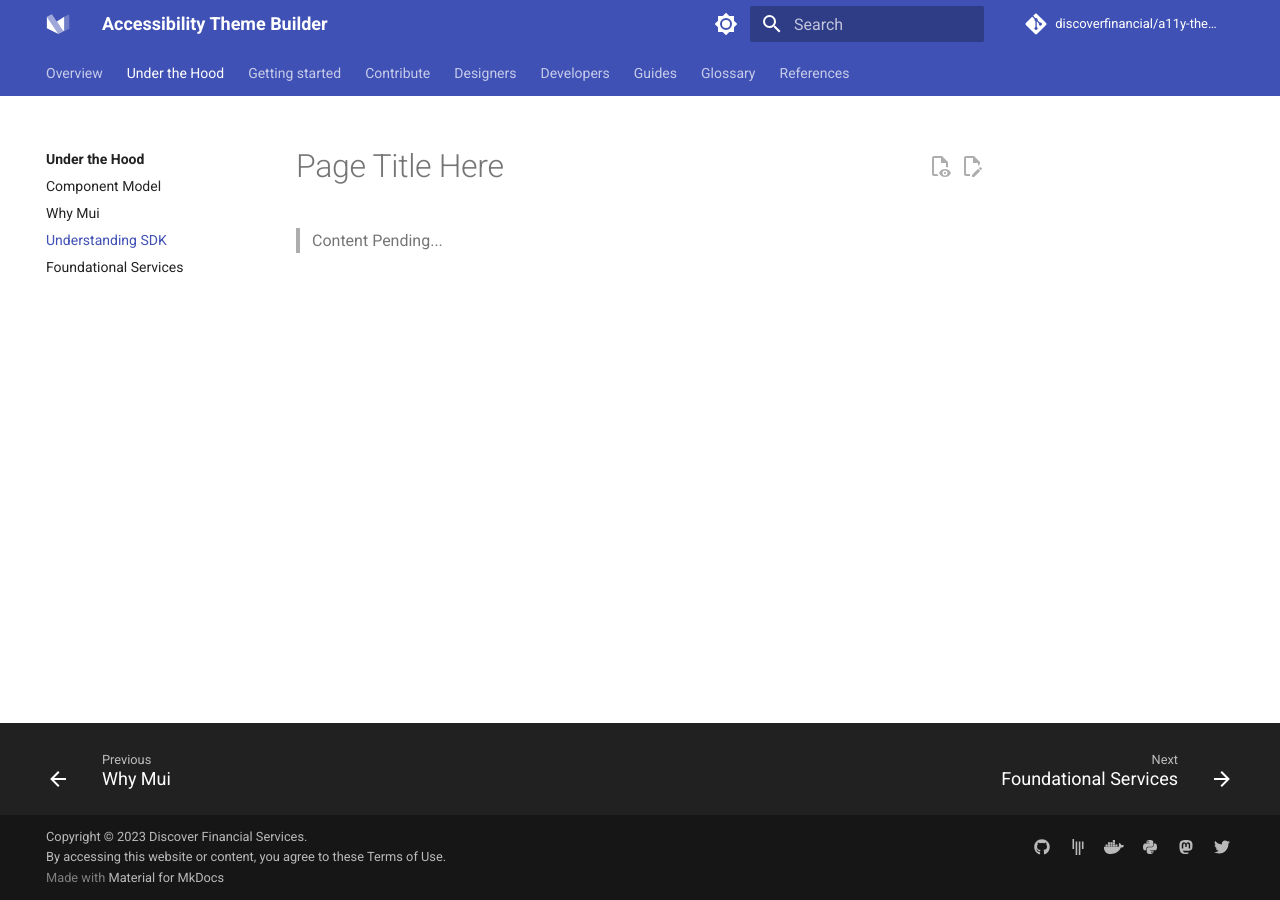
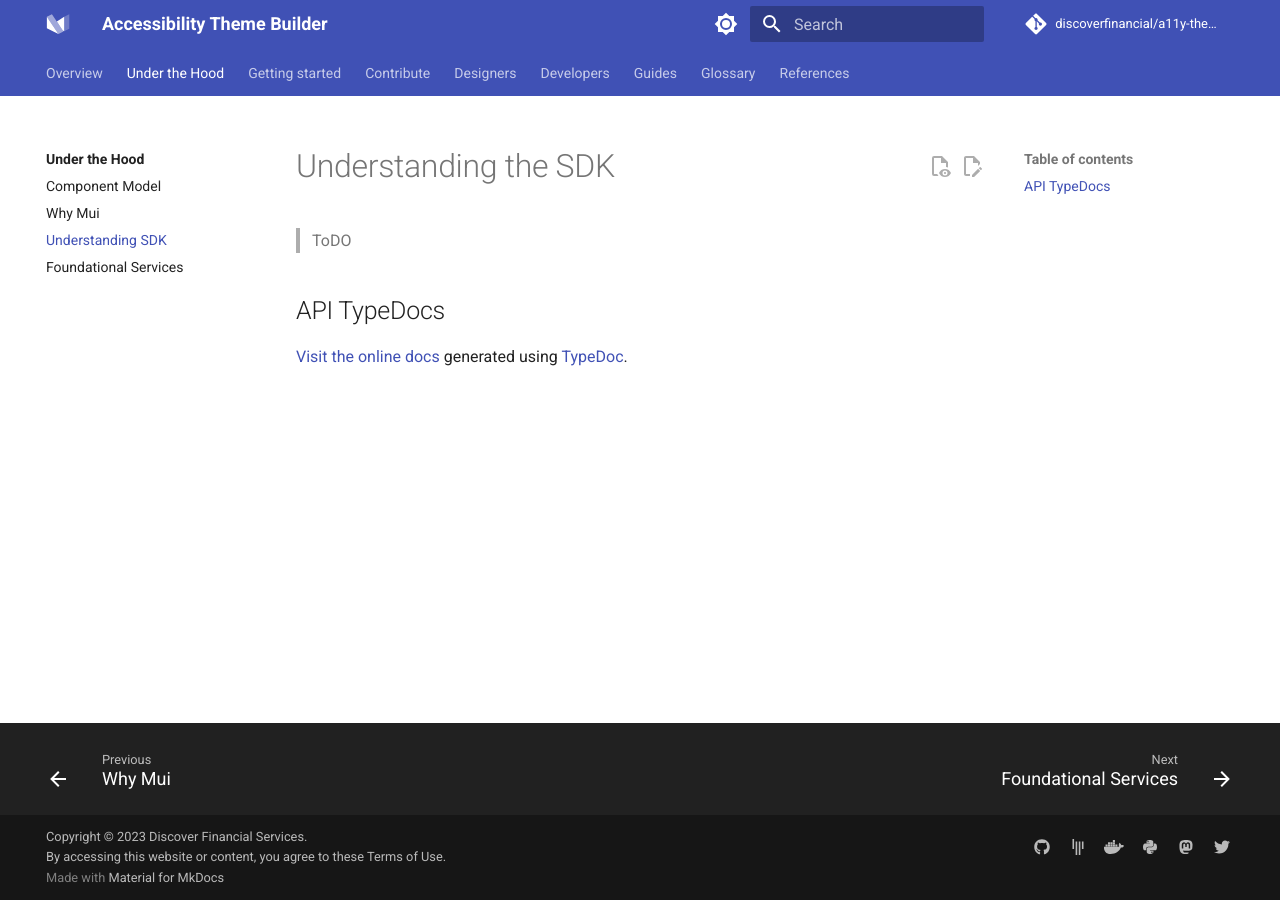
Before and after one commit to finos/a11y-theme-builder, an MkDocs documentation site: the page built from docs/architecture/sdk-intro.md, in a window 1280 px wide. Built offline with MkDocs 1.6.1 and Material for MkDocs 9.7.7, drawn with Linux system fonts in a browser that asks for light colours; comment, search, counter and statistics services are not loaded.

Commit message:
Updated Readme

```diff
--- a/docs/architecture/sdk-intro.md
+++ b/docs/architecture/sdk-intro.md
@@ -1,3 +1,6 @@
-# Page Title Here
+# Understanding the SDK
 
->Content Pending...
+>ToDO
+
+## API TypeDocs
+[Visit the online docs](https://discoverfinancial.github.io/a11y-theme-builder-sdk/modules.html) generated using [TypeDoc](TypeDoc).
```
